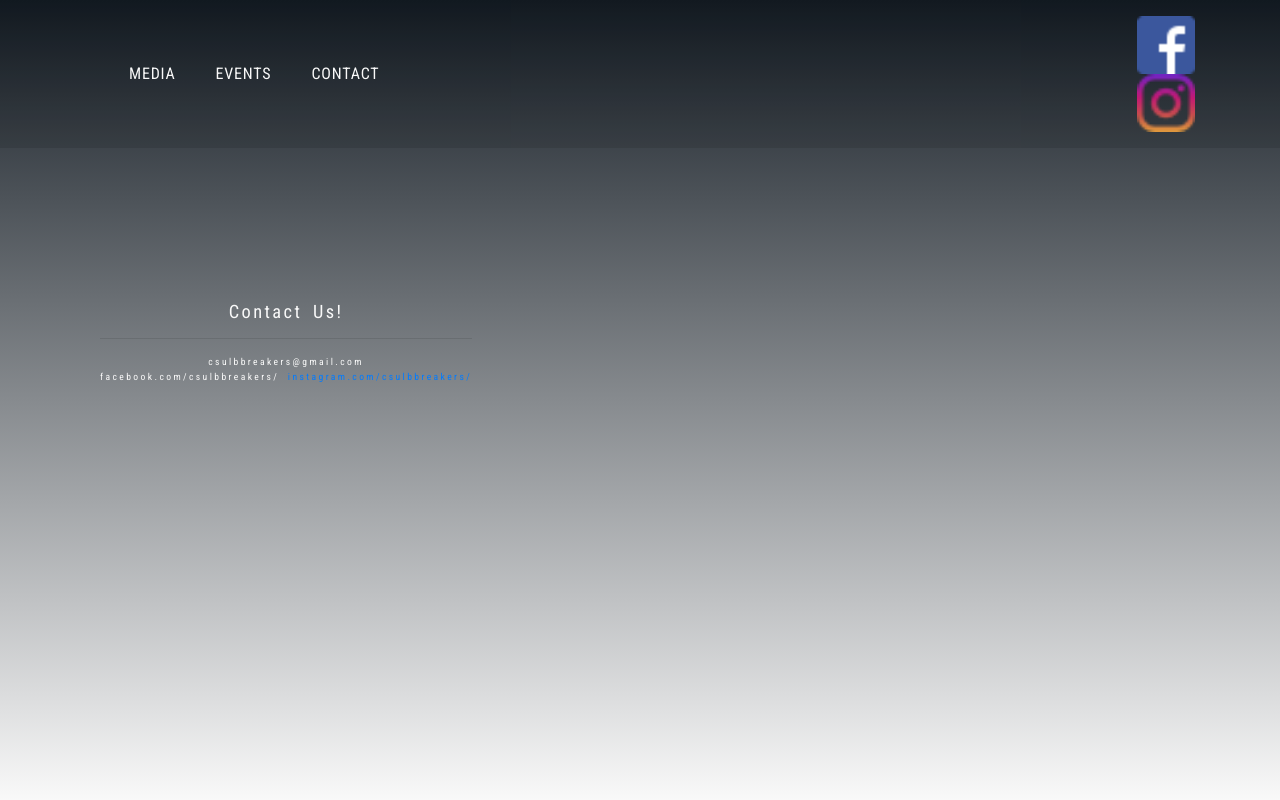
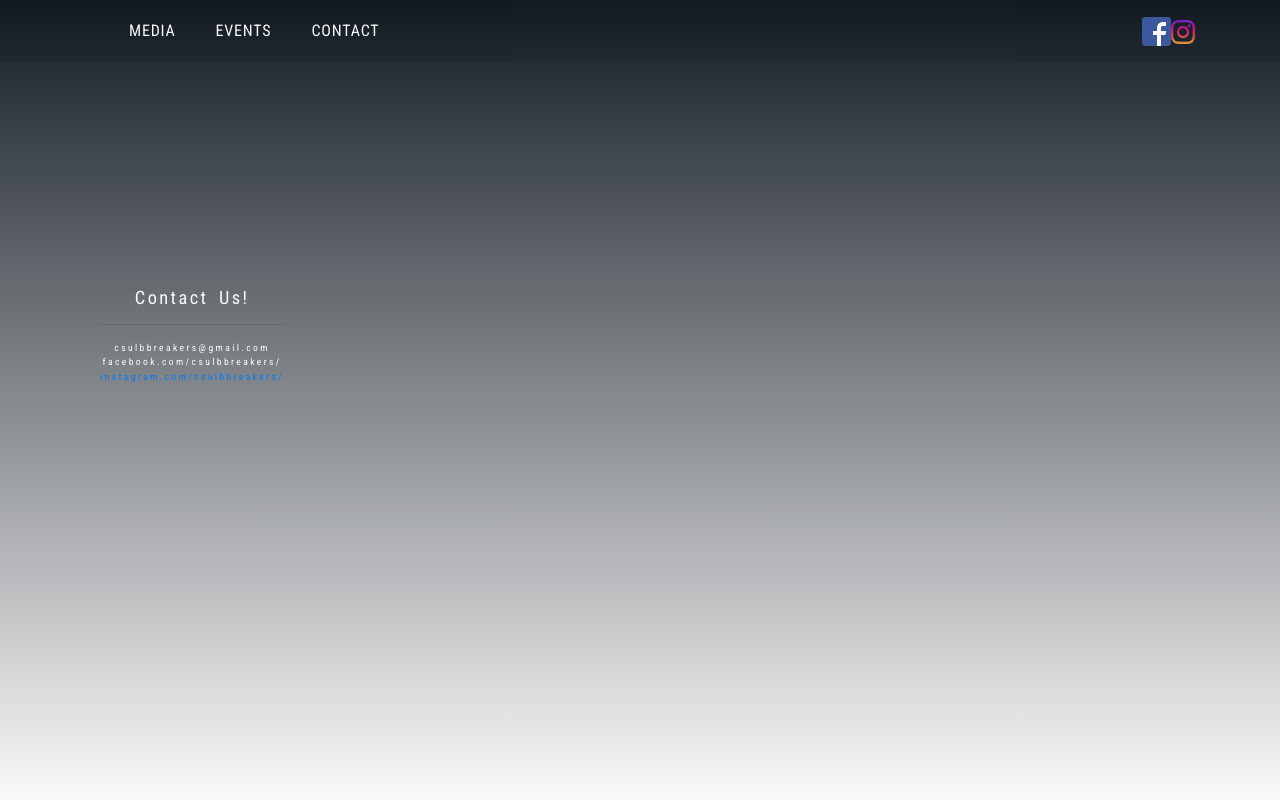
Before and after one commit to csulbbreakers/csulbbreakers.github.io, a plain HTML site: page pages/contact.html in a window 1280 px wide. Shown: the top 800 px of the page. Drawn offline with nearby package versions, Linux system fonts and the light colour scheme.

Commit message:
reformatting

```diff
--- a/pages/contact.html
+++ b/pages/contact.html
@@ -34,6 +34,8 @@
                     </ul>
                     <span class="navbar-text">
                         <a class="social-media-icon" href="https://www.facebook.com/csulbbreakers/" target="_blank" rel="noopener"><img class="social-media-logo" src="../img/fb-logo.png"></a>
+                    </span>
+                    <span class="navbar-text">
                         <a class="social-media-icon" href="https://instagram.com/csulbbreakers/" target="_blank" rel="noopener"><img class="social-media-logo" src="../img/ig-logo.png"></a>
                     </span>
                 </div>
@@ -51,6 +53,7 @@
                             <a class="email-redirect" href="mailto:csulbbreakers@gmail.com"><strong>csulbbreakers@gmail.com</strong></a>
                             </br>
                             <a class="fb-redirect" href="https://www.facebook.com/csulbbreakers/" target="_blank" rel="noopener"><strong>facebook.com/csulbbreakers/</strong></a>
+                            </br>
                             <a class="ig-redirect" href="https://instagram.com/csulbbreakers" target="_blank" rel="noopener"><strong>instagram.com/csulbbreakers/</strong></a>
                         </p>
                     </div>
```
